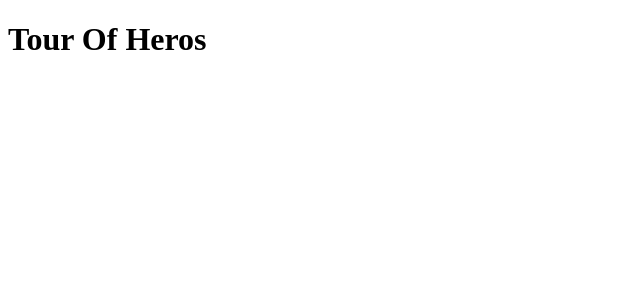
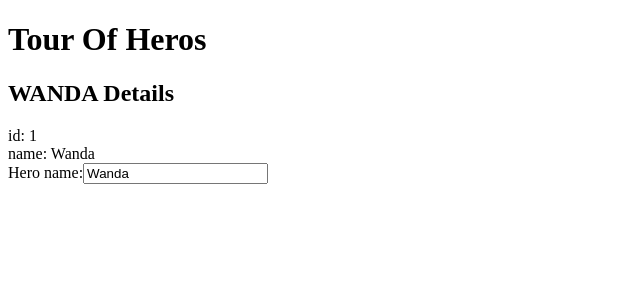
Before and after one commit to leticiaviana/tour-of-heros-frontend, an Angular app: page / in a window 1280 px wide. Shown: the top 300 px of the page, without its empty margins (0-640 px from the left). Built offline with nearby package versions, Linux system fonts and the light colour scheme.

Commit message:
:sparkles: poder editar o nome de um heroi

```diff
--- a/src/app/app.component.html
+++ b/src/app/app.component.html
@@ -1 +1,3 @@
 <h1>{{title}}</h1>
+
+<app-heroes></app-heroes>
--- /dev/null
+++ b/src/app/hero.model.ts
@@ -0,0 +1,4 @@
+export interface Hero{
+  id: number;
+  name: string;
+}
--- /dev/null
+++ b/src/app/heroes/heroes.component.html
@@ -0,0 +1,8 @@
+<h2>{{ hero.name | uppercase }} Details</h2>
+<div><span>id: </span> {{ hero.id}}</div>
+<div><span>name: </span> {{ hero.name}}</div>
+
+<div>
+  <label for="name">Hero name:</label>
+  <input id ="name" [(ngModel)]="hero.name" placeholder="Name" type="text">
+</div>
--- /dev/null
+++ b/src/app/heroes/heroes.component.ts
@@ -0,0 +1,20 @@
+import { Component, OnInit } from '@angular/core';
+import { Hero } from '../hero.model';
+
+@Component({
+  selector: 'app-heroes',
+  templateUrl: './heroes.component.html',
+  styleUrls: ['./heroes.component.scss']
+})
+export class HeroesComponent implements OnInit {
+  hero: Hero = {
+    id: 1,
+    name: 'Wanda'
+  };
+
+  constructor() { }
+
+  ngOnInit(): void {
+  }
+
+}
```
Also changed, not shown: src/app/app.module.ts (+6 -2 lines), src/app/heroes/heroes.component.scss (added), 1 other file (tests, documents, lock files or other folders).
